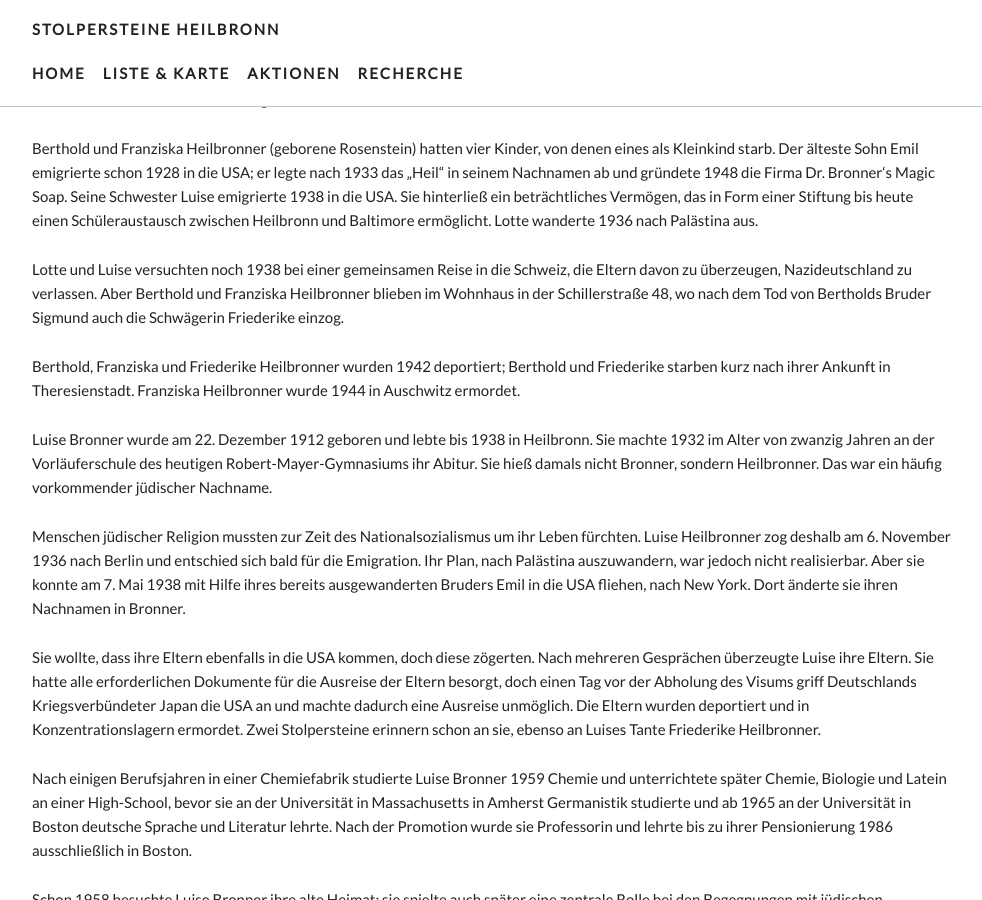
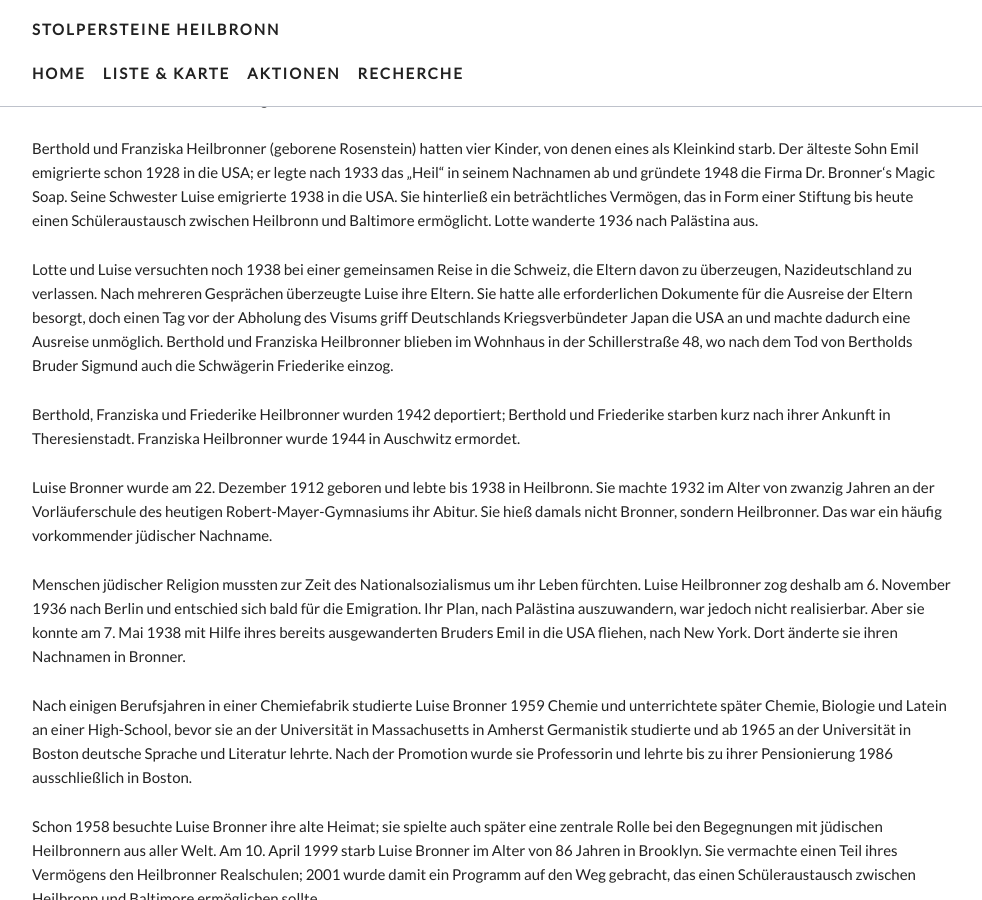
Before and after one commit to opendata-heilbronn/stolpersteine, a Jekyll site: the page built from _list/schillerstr-48.md, in a window 1280 px wide and 900 px high, scrolled down 982 px. Shown: the whole window, without its empty margins (148-1130 px from the left). Built offline with Jekyll 4.4.1, drawn with Linux system fonts in a browser that asks for light colours; nearby versions of some CDN libraries; some web fonts are replaced.

Commit message:
Updated Schillerstr 48

```diff
--- a/_list/schillerstr-48.md
+++ b/_list/schillerstr-48.md
@@ -64,15 +64,13 @@ Berthold Heilbronners Lieblingssatz hieß „Nicht reden, sondern tun.“ Er war
 
 Berthold und Franziska Heilbronner (geborene Rosenstein) hatten vier Kinder, von denen eines als Kleinkind starb. Der älteste Sohn Emil emigrierte schon 1928 in die USA; er legte nach 1933 das „Heil“ in seinem Nachnamen ab und gründete 1948 die Firma Dr. Bronner‘s Magic Soap. Seine Schwester Luise emigrierte 1938 in die USA. Sie hinterließ ein beträchtliches Vermögen, das in Form einer Stiftung bis heute einen Schüleraustausch zwischen Heilbronn und Baltimore ermöglicht. Lotte wanderte 1936 nach Palästina aus.
 
-Lotte und Luise versuchten noch 1938 bei einer gemeinsamen Reise in die Schweiz, die Eltern davon zu überzeugen, Nazideutschland zu verlassen. Aber Berthold und Franziska Heilbronner blieben im Wohnhaus in der Schillerstraße 48, wo nach dem Tod von Bertholds Bruder Sigmund auch die Schwägerin Friederike einzog.
+Lotte und Luise versuchten noch 1938 bei einer gemeinsamen Reise in die Schweiz, die Eltern davon zu überzeugen, Nazideutschland zu verlassen. Nach mehreren Gesprächen überzeugte Luise ihre Eltern. Sie hatte alle erforderlichen Dokumente für die Ausreise der Eltern besorgt, doch einen Tag vor der Abholung des Visums griff Deutschlands Kriegsverbündeter Japan die USA an und machte dadurch eine Ausreise unmöglich. Berthold und Franziska Heilbronner blieben im Wohnhaus in der Schillerstraße 48, wo nach dem Tod von Bertholds Bruder Sigmund auch die Schwägerin Friederike einzog.
 
 Berthold, Franziska und Friederike Heilbronner wurden 1942 deportiert; Berthold und Friederike starben kurz nach ihrer Ankunft in Theresienstadt. Franziska Heilbronner wurde 1944 in Auschwitz ermordet.
 
 Luise Bronner wurde am 22. Dezember 1912 geboren und lebte bis 1938 in Heilbronn. Sie machte 1932 im Alter von zwanzig Jahren an der Vorläuferschule des heutigen Robert-Mayer-Gymnasiums ihr Abitur. Sie hieß damals nicht Bronner, sondern Heilbronner. Das war ein häufig vorkommender jüdischer Nachname.
 
 Menschen jüdischer Religion mussten zur Zeit des Nationalsozialismus um ihr Leben fürchten. Luise Heilbronner zog deshalb am 6. November 1936 nach Berlin und entschied sich bald für die Emigration. Ihr Plan, nach Palästina auszuwandern, war jedoch nicht realisierbar. Aber sie konnte am 7. Mai 1938 mit Hilfe ihres bereits ausgewanderten Bruders Emil in die USA fliehen, nach New York. Dort änderte sie ihren Nachnamen in Bronner.
-
-Sie wollte, dass ihre Eltern ebenfalls in die USA kommen, doch diese zögerten. Nach mehreren Gesprächen überzeugte Luise ihre Eltern. Sie hatte alle erforderlichen Dokumente für die Ausreise der Eltern besorgt, doch einen Tag vor der Abholung des Visums griff Deutschlands Kriegsverbündeter Japan die USA an und machte dadurch eine Ausreise unmöglich. Die Eltern wurden deportiert und in Konzentrationslagern ermordet. Zwei Stolpersteine erinnern schon an sie, ebenso an Luises Tante Friederike Heilbronner.
 
 Nach einigen Berufsjahren in einer Chemiefabrik studierte Luise Bronner 1959 Chemie und unterrichtete später Chemie, Biologie und Latein an einer High-School, bevor sie an der Universität in Massachusetts in Amherst Germanistik studierte und ab 1965 an der Universität in Boston deutsche Sprache und Literatur lehrte. Nach der Promotion wurde sie Professorin und lehrte bis zu ihrer Pensionierung 1986 ausschließlich in Boston.
 
```
